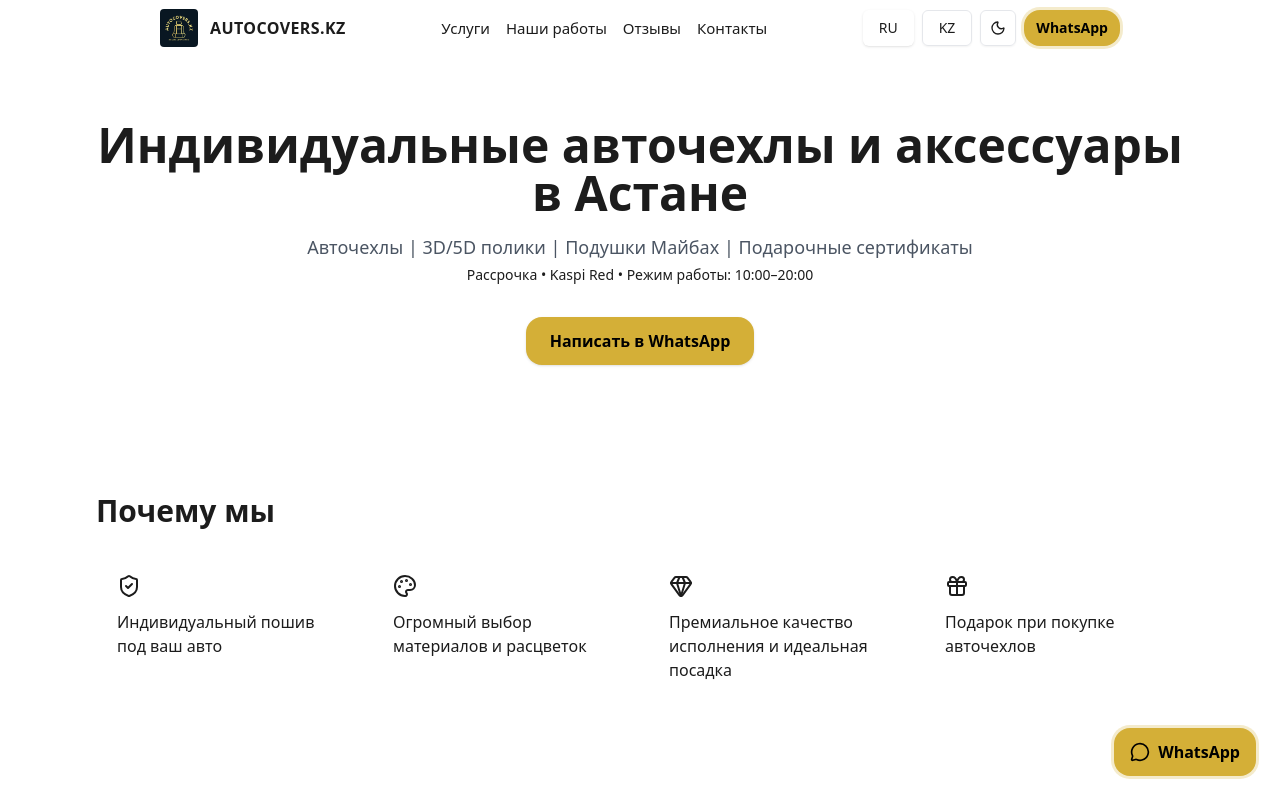
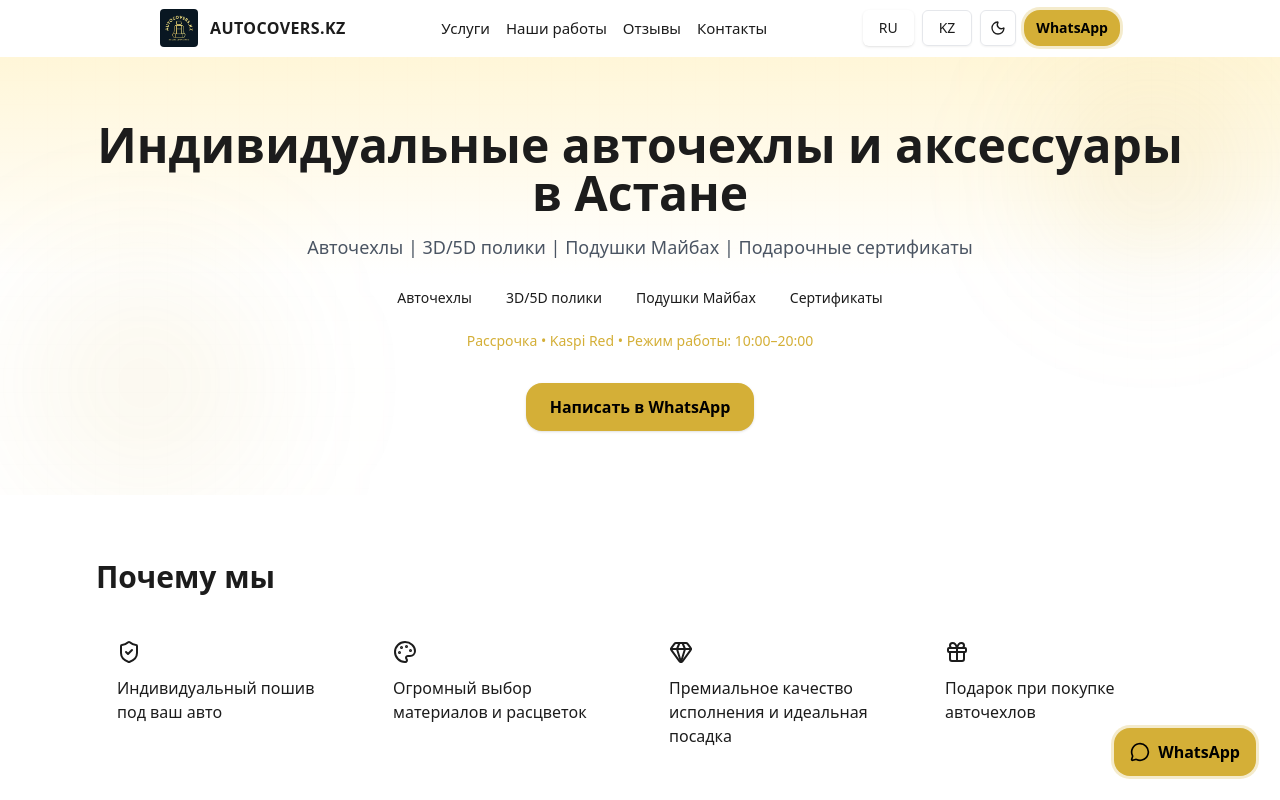
Before and after one commit to Ali-Fayzullaev/autocovers, a Next.js app: page / in a window 1280 px wide. Shown: the top 800 px of the page. Built offline with nearby package versions, Linux system fonts and the light colour scheme.

Commit message:
changed Hero comp

```diff
--- a/components/Hero.tsx
+++ b/components/Hero.tsx
@@ -1,17 +1,50 @@
-"use client";
-import { motion } from "framer-motion";
-import { Button } from "@/components/ui/button";
-import { ru } from "@/lib/translations/ru";
-import { kz } from "@/lib/translations/kz";
-import { useLanguage } from "@/lib/LanguageContext";
-import { WHATSAPP_LINK } from "@/lib/config";
+"use client"
+
+import { motion } from "framer-motion"
+import { Button } from "@/components/ui/button"
+import { ru } from "@/lib/translations/ru"
+import { kz } from "@/lib/translations/kz"
+import { useLanguage } from "@/lib/LanguageContext"
+import { WHATSAPP_LINK } from "@/lib/config"
 
 export default function Hero() {
-  const { lang } = useLanguage();
-  const t = lang === "ru" ? ru : kz;
+  const { lang } = useLanguage()
+  const t = lang === "ru" ? ru : kz
 
   return (
-    <section className="section pt-16 text-center">
+    <section className="relative isolate overflow-hidden">
+      {/* цветная подложка секции — заметно отделяет hero */}
+      <div className="absolute inset-0 -z-10 bg-gradient-to-b from-[#FFF6D8] via-white to-white dark:from-[#0B0F16] dark:via-[#0B0F16] dark:to-[#0B0F16]" />
+
+      {/* нежные золотые подсветки */}
+      <div
+        className="pointer-events-none absolute -top-24 -right-20 h-[26rem] w-[26rem] -z-10 rounded-full blur-[60px]"
+        style={{
+          background:
+            "radial-gradient(closest-side, rgba(212,175,55,.18), rgba(212,175,55,0) 70%)",
+        }}
+      />
+      <div
+        className="pointer-events-none absolute -bottom-32 -left-24 h-[30rem] w-[30rem] -z-10 rounded-full blur-[70px]"
+        style={{
+          background:
+            "radial-gradient(closest-side, rgba(212,175,55,.14), rgba(212,175,55,0) 70%)",
+        }}
+      />
+
+      {/* лёгкая сетка для глубины (тонкая и почти незаметная) */}
+      <div
+        className="absolute inset-0 -z-10 opacity-[0.06] dark:opacity-[0.09]"
+        style={{
+          backgroundImage:
+            "linear-gradient(transparent 0 23px, currentColor 24px),linear-gradient(90deg,transparent 0 23px,currentColor 24px)",
+          backgroundSize: "24px 24px",
+          color: "rgba(0,0,0,.55)",
+          mixBlendMode: "overlay",
+        }}
+      />
+
+      <div className="section pt-16 pb-14 text-center">
         <motion.h1
           initial={{ opacity: 0, y: 20 }}
           animate={{ opacity: 1, y: 0 }}
@@ -20,6 +53,7 @@ export default function Hero() {
         >
           {t.hero.title}
         </motion.h1>
+
         <motion.p
           initial={{ opacity: 0 }}
           animate={{ opacity: 1 }}
@@ -28,14 +62,33 @@ export default function Hero() {
         >
           {t.hero.subtitle}
         </motion.p>
+
+        {/* бейджи */}
+        <motion.ul
+          initial={{ opacity: 0 }}
+          animate={{ opacity: 1 }}
+          transition={{ delay: 0.22 }}
+          className="mt-5 flex flex-wrap items-center justify-center gap-2 text-sm"
+        >
+          {["Авточехлы", "3D/5D полики", "Подушки Майбах", "Сертификаты"].map((label) => (
+            <li
+              key={label}
+              className="rounded-full border border-white/15 px-3 py-1.5 bg-white/70 dark:bg-white/5 backdrop-blur-sm"
+            >
+              {label}
+            </li>
+          ))}
+        </motion.ul>
+
         <motion.p
           initial={{ opacity: 0 }}
           animate={{ opacity: 1 }}
-        transition={{ delay: 0.25 }}
-        className="mt-1 text-sm text-brand-gold"
+          transition={{ delay: 0.28 }}
+          className="mt-4 text-sm text-[var(--gold)]"
         >
           {t.hero.note}
         </motion.p>
+
         <motion.div
           initial={{ opacity: 0, scale: 0.98 }}
           animate={{ opacity: 1, scale: 1 }}
@@ -48,6 +101,13 @@ export default function Hero() {
             </a>
           </Button>
         </motion.div>
+      </div>
+
+      {/* тонкая золотая линия снизу секции */}
+      <div
+        aria-hidden
+        className="absolute left-1/2 bottom-0 -translate-x-1/2 w-[92%] max-w-5xl h-[1px] bg-gradient-to-r from-transparent via-[var(--gold)]/50 to-transparent"
+      />
     </section>
-  );
+  )
 }
```
Lines whose indentation alone changed are shown as unchanged.
